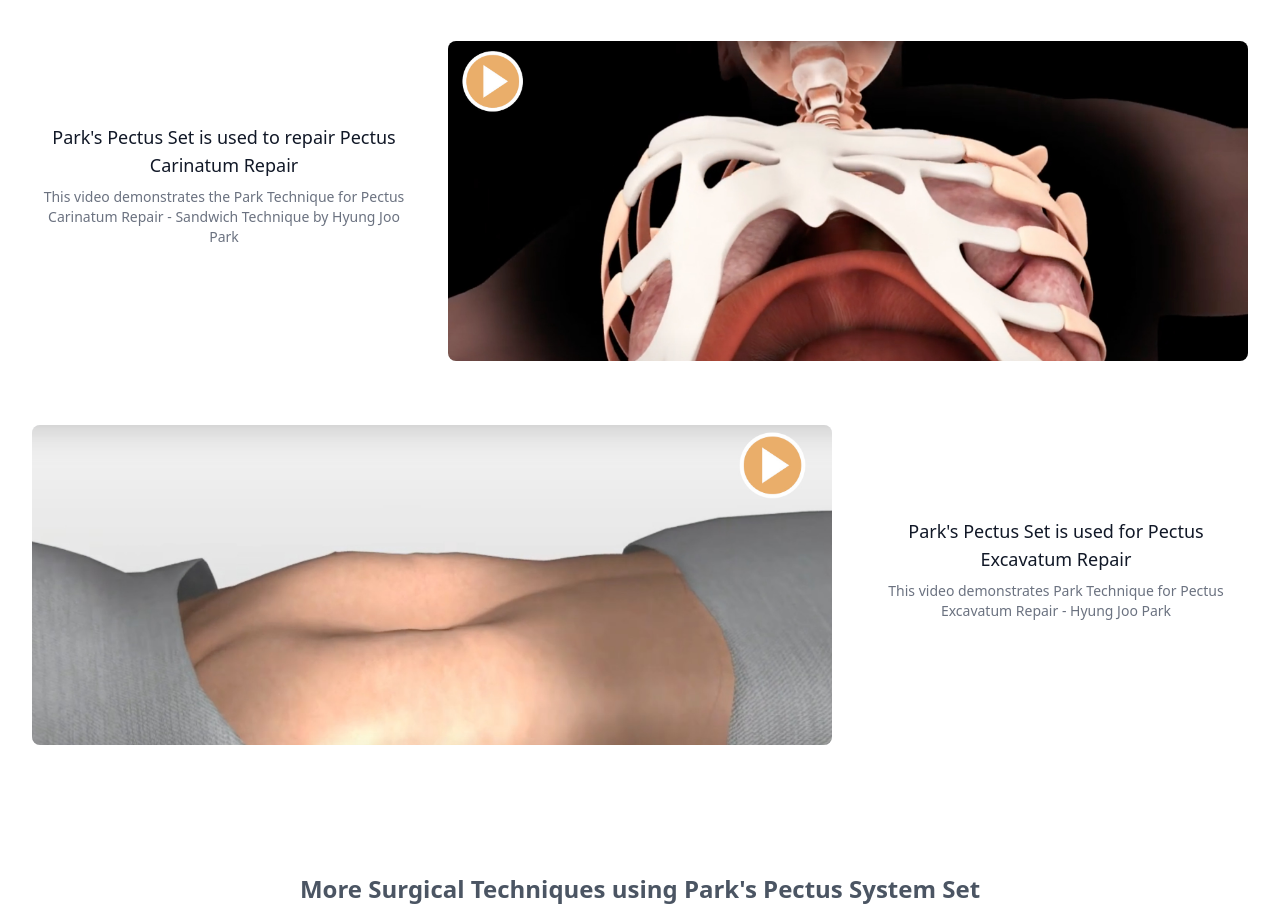
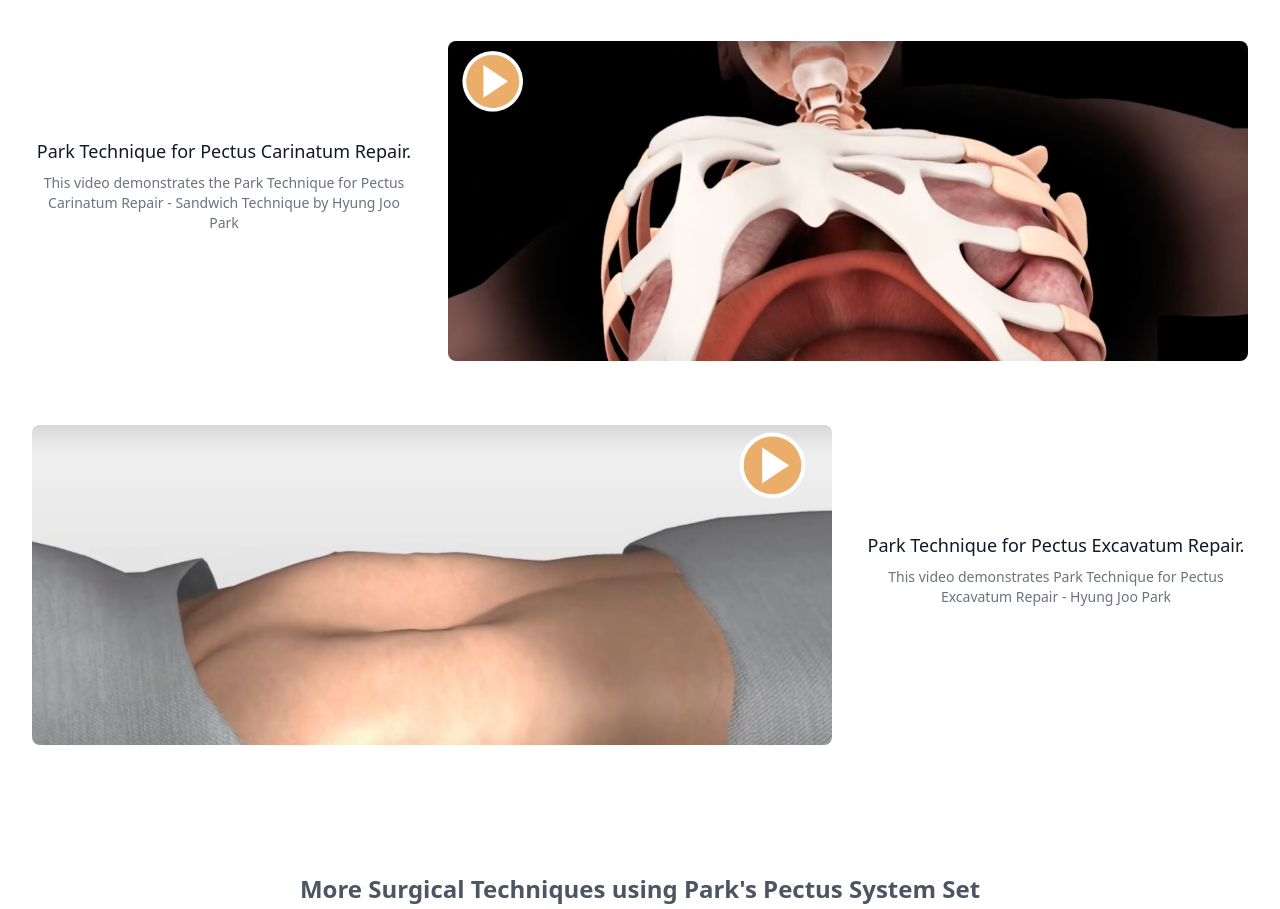
Before and after one commit to Bwogi/pmdmdinc, a React (Create React App) app: page / in a window 1280 px wide. Shown: the part 1760-2669 px from the top of the page. Built offline with nearby package versions, Linux system fonts and the light colour scheme.

Commit message:
surgical techniques title update

```diff
--- a/src/components/SurgicalTechniques/SurgicalTechniques.jsx
+++ b/src/components/SurgicalTechniques/SurgicalTechniques.jsx
@@ -3,7 +3,7 @@
 
 const features = [
     {
-      name: "Park's Pectus Set is used to repair Pectus Carinatum Repair",
+      name: "Park Technique for Pectus Carinatum Repair.",
       description:
               'This video demonstrates the Park Technique for Pectus Carinatum Repair - Sandwich Technique by Hyung Joo Park',
       imageSrc: '/img/carinatum.jpg',
@@ -11,7 +11,7 @@
       videolink:'https://www.youtube.com/watch?v=VceHqbTo7rk'
     },
     {
-      name: "Park's Pectus Set is used for Pectus Excavatum Repair",
+      name: "Park Technique for Pectus Excavatum Repair.",
       description:
         'This video demonstrates Park Technique for Pectus Excavatum Repair - Hyung Joo Park',
       imageSrc: '/img/excavatum.jpg',
```
Also changed, not shown: 2 other files (tests, documents, lock files or other folders).
